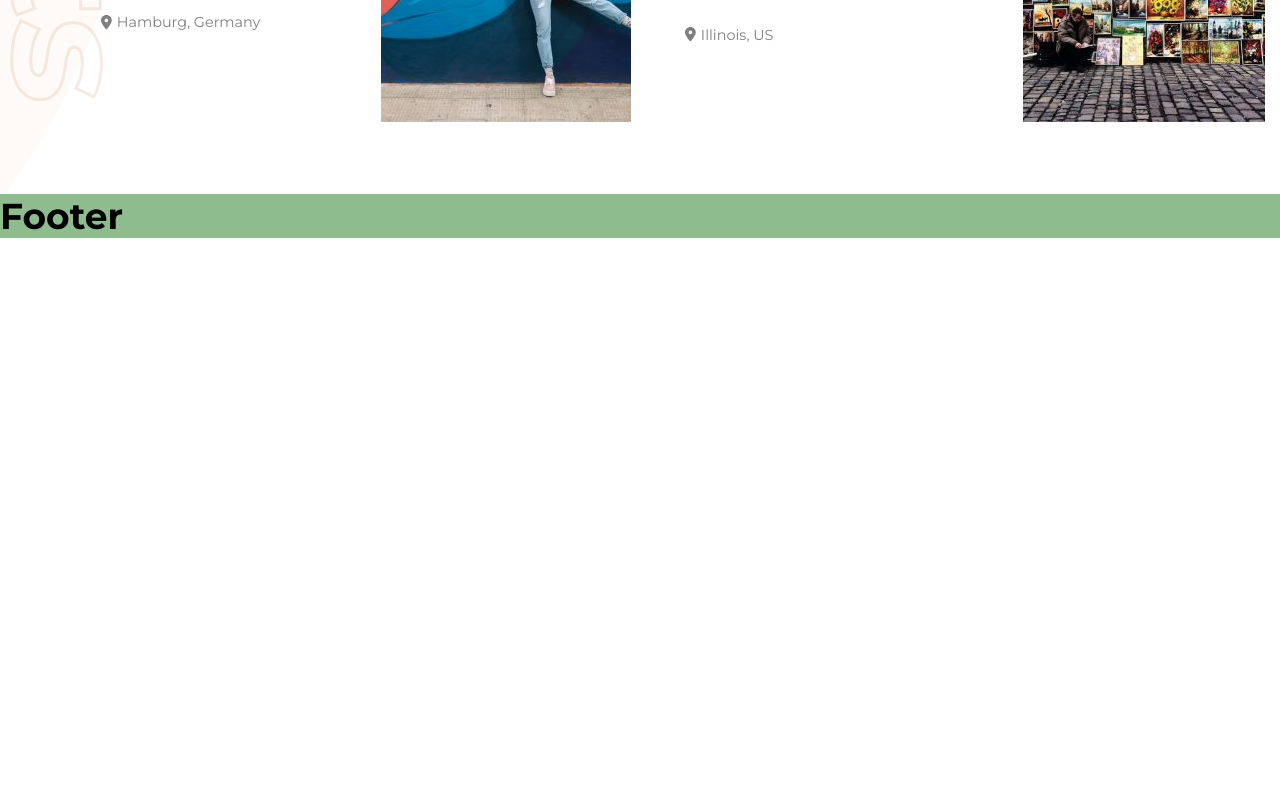
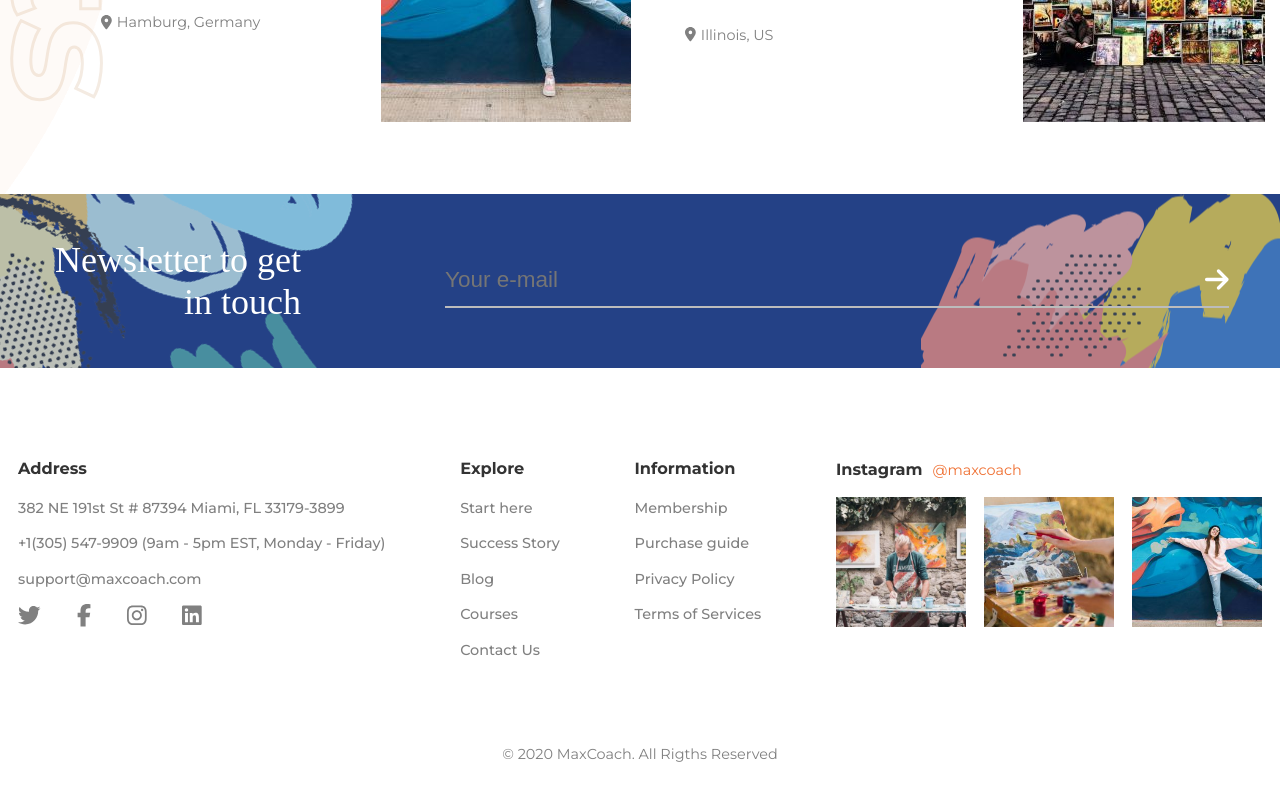
Before and after one commit to SalvatoreCapano/proj-html-vuejs, a Vue app: page / in a window 1280 px wide. Shown: the part 6992-7792 px from the top of the page. Before the commit the page ends 7230 px from the top, so only its background shows below. Built offline with nearby package versions, Linux system fonts and the light colour scheme.

Commit message:
-Agg. sezione newsletter -Agg. liste al footer

```diff
--- a/src/App.vue
+++ b/src/App.vue
@@ -2,7 +2,7 @@
 
 import AppHeader from './components/Header/AppHeader.vue'
 import AppMain from './components/Main/AppMain.vue'
-import AppFooter from './components/AppFooter.vue'
+import AppFooter from './components/Footer/AppFooter.vue'
 
 export default {
   name: "App",
--- a/src/components/AppFooter.vue
+++ /dev/null
@@ -1,19 +0,0 @@
-<script>
-export default {
-  name: 'AppFooter',
-}
-</script>
-
-
-<template>
-  <div>
-    <h1>Footer</h1>
-  </div>
-</template>
-
-
-<style lang="scss" scoped>
-div {
-  background-color: darkseagreen;
-}
-</style>
--- /dev/null
+++ b/src/components/Footer/AppFooter.vue
@@ -0,0 +1,201 @@
+<script>
+
+import AppNewsletter from './AppNewsletter.vue'
+import AppList from './AppList.vue'
+
+export default {
+  name: 'AppFooter',
+  components: {
+    AppNewsletter,
+    AppList,
+  },
+  data() {
+    return {
+      footerListsData: [
+        {
+          title: 'address',
+          elements: [
+            '382 NE 191st St # 87394 Miami, FL 33179-3899',
+            '+1(305) 547-9909 (9am - 5pm EST, Monday - Friday)',
+            'support@maxcoach.com',
+            {
+              type: 'icon',
+              name: 'twitter'
+            },
+            {
+              type: 'icon',
+              name: 'facebook-f'
+            },
+            {
+              type: 'icon',
+              name: 'instagram'
+            },
+            {
+              type: 'icon',
+              name: 'linkedin'
+            },
+          ]
+        },
+        {
+          title: 'explore',
+          elements: [
+            'Start here',
+            'Success Story',
+            'Blog',
+            'Courses',
+            'Contact Us'
+          ]
+        },
+        {
+          title: 'information',
+          elements: [
+            'Membership',
+            'Purchase guide',
+            'Privacy Policy',
+            'Terms of Services'
+          ]
+        }
+      ],
+      instagramData: [
+        {
+          imgUrl: '../../assets/images/blog/artist-blog-03-480x356.jpeg',
+          link: 'https://www.instagram.com/'
+        },
+        {
+          imgUrl: '../../assets/images/events/artist-event-03-250x300.jpg',
+          link: 'https://www.instagram.com/'
+        },
+        {
+          imgUrl: '../../assets/images/events/artist-event-02-250x300.jpg',
+          link: 'https://www.instagram.com/'
+        },
+      ]
+    }
+  },
+  methods: {
+    getImagePath(img) {
+      return new URL(img, import.meta.url).href;
+    }
+  }
+}
+</script>
+
+
+<template>
+  <footer>
+    <!-- Sezione Newsletter -->
+    <AppNewsletter />
+
+    <!-- Sezione links -->
+    <section class="listsSection">
+
+      <div class="container">
+
+        <AppList v-for="list in footerListsData" :list="list" />
+
+        <!-- Lista post Instagram -->
+        <div class="listContainer instagramList">
+
+          <h4 class="title">Instagram</h4>
+          <span>
+            <a href="https://www.instagram.com/">@maxcoach</a>
+          </span>
+
+          <ul>
+
+            <li v-for="item in instagramData">
+              <a :href="item.link" target="_blank">
+                <div class="imgContainer">
+                  <img :src="getImagePath(item.imgUrl)" alt="">
+                </div>
+              </a>
+            </li>
+
+          </ul>
+
+        </div>
+
+      </div>
+
+      <div class="rights">
+        &#169; 2020 MaxCoach. All Rigths Reserved
+      </div>
+
+    </section>
+
+  </footer>
+</template>
+
+
+<style lang="scss" scoped>
+@use '../../styles/partials/variables.scss' as *;
+@use '../../styles/partials/mixins.scss' as *;
+
+.listsSection {
+  padding: 5rem 0 3rem;
+
+  .container {
+    @include mainContainer;
+    @include flexRowSpaceBtwn;
+    align-items: flex-start;
+
+    margin-bottom: 4rem;
+  }
+}
+
+.listContainer.instagramList {
+  .title {
+    font-size: $fs-s;
+    color: $dark-color-one;
+    text-transform: capitalize;
+    margin-bottom: 1rem;
+    display: inline-block;
+    margin-right: 10px;
+  }
+
+  span {
+    font-size: $fs-xs;
+
+    a {
+      text-decoration: none;
+      color: $cta-color;
+    }
+  }
+
+
+  ul {
+    list-style: none;
+    @include flexRowCenterGap(1rem);
+
+    li {
+      margin-bottom: 0.75rem;
+
+
+      a {
+        text-decoration: none;
+        color: $neutral-color-one;
+        font-size: $fs-xs;
+        font-weight: 500;
+        transition: color 0.1s;
+
+        .imgContainer {
+          width: 130px;
+          height: 130px;
+
+          img {
+            width: 100%;
+            height: 100%;
+            object-fit: cover;
+          }
+        }
+      }
+    }
+  }
+}
+
+.rights {
+  text-align: center;
+  font-size: $fs-xs;
+  color: $neutral-color-one;
+}
+</style>
--- /dev/null
+++ b/src/components/Footer/AppList.vue
@@ -0,0 +1,80 @@
+<script>
+
+export default {
+  name: 'AppList',
+  components: {
+  },
+  props: {
+    list: Object
+  }
+}
+</script>
+
+
+<template>
+  <div class="listContainer">
+
+    <h4 class="title">{{ list.title }}</h4>
+
+    <ul>
+      <li v-for="listItem in list.elements" :class="(listItem.type == 'icon') ? ('icon') : ('')">
+        <a href="">
+
+          <span v-if="listItem.type != 'icon'">
+            {{ listItem }}
+          </span>
+
+          <span v-else>
+            <font-awesome-icon :icon="`fa-brands fa-${listItem.name}`" />
+          </span>
+
+        </a>
+      </li>
+    </ul>
+
+  </div> <!-- /container-->
+</template>
+
+
+<style lang="scss" scoped>
+@use '../../styles/partials/variables.scss' as *;
+@use '../../styles/partials/mixins.scss' as *;
+
+.title {
+  font-size: $fs-s;
+  color: $dark-color-one;
+  text-transform: capitalize;
+  margin-bottom: 1rem;
+}
+
+ul {
+  list-style: none;
+
+  li {
+    margin-bottom: 0.75rem;
+
+    a {
+      text-decoration: none;
+      color: $neutral-color-one;
+      font-size: $fs-xs;
+      font-weight: 500;
+      transition: color 0.1s;
+
+      &:hover {
+        color: $hover-color;
+      }
+    }
+
+    &.icon {
+      display: inline-block;
+      width: fit-content;
+
+      margin-right: 2rem;
+
+      a {
+        font-size: 1.25rem;
+      }
+    }
+  }
+}
+</style>
--- /dev/null
+++ b/src/components/Footer/AppNewsletter.vue
@@ -0,0 +1,94 @@
+<script>
+
+export default {
+  name: 'AppNewsletter'
+}
+</script>
+
+
+<template>
+  <section>
+    <div class="container">
+
+      <h4>Newsletter to get in touch</h4>
+
+      <form @submit.prevent="">
+        <div class="inputContainer">
+          <input type="mail" placeholder="Your e-mail">
+          <font-awesome-icon icon="fa-solid fa-arrow-right" class="icon" />
+        </div>
+      </form>
+
+    </div> <!-- /container-->
+  </section>
+</template>
+
+
+<style lang="scss" scoped>
+@use '../../styles/partials/variables.scss' as *;
+@use '../../styles/partials/mixins.scss' as *;
+
+section {
+  background-color: $newsletter-color;
+  padding: 2.5rem 0;
+
+  background-image:
+    url(../../assets/images/background/artist-shape-color-paint-top-left.png),
+    url(../../assets/images/background/artist-shape-color-paint-bottom-right.png);
+
+  background-position: left, right;
+
+  background-repeat: no-repeat;
+
+  .container {
+    @include mainContainer;
+    @include flexRowCenterGap(8rem);
+    max-width: 1250px;
+    padding: 0 2rem;
+  }
+}
+
+h4 {
+  width: 250px;
+  text-align: end;
+  font-size: 2rem;
+  color: $light-color-one;
+  font-weight: 500;
+  font-family: 'Times New Roman', Times, serif;
+}
+
+form {
+  flex-grow: 1;
+
+  div {
+
+    display: flex;
+    align-items: center;
+    border-bottom: 2px solid $neutral-color-two;
+
+    &:focus-within {
+      border-color: $cta-color;
+    }
+  }
+
+  input {
+    padding: 0.75rem 0;
+    flex-grow: 1;
+    background: none;
+    border: none;
+
+    font-size: 1.25rem;
+    color: $light-color-one;
+
+    &:focus {
+      outline: none;
+    }
+  }
+
+  .icon {
+    color: $light-color-one;
+    font-size: 1.5rem;
+    cursor: pointer;
+  }
+}
+</style>
--- a/src/styles/partials/variables.scss
+++ b/src/styles/partials/variables.scss
@@ -11,6 +11,7 @@ $dark-color-one: #333333;
 
 $hover-color: #1972f5;
 $active-color: #458bf5;
+$newsletter-color: #244186;
 
 $heading-color: #6ac5f1;
 $heading-color-light:#9bd5f1;
```
Also changed, not shown: src/assets/images/background/artist-shape-color-paint-bottom-right.png (added), src/assets/images/background/artist-shape-color-paint-top-left.png (added).
